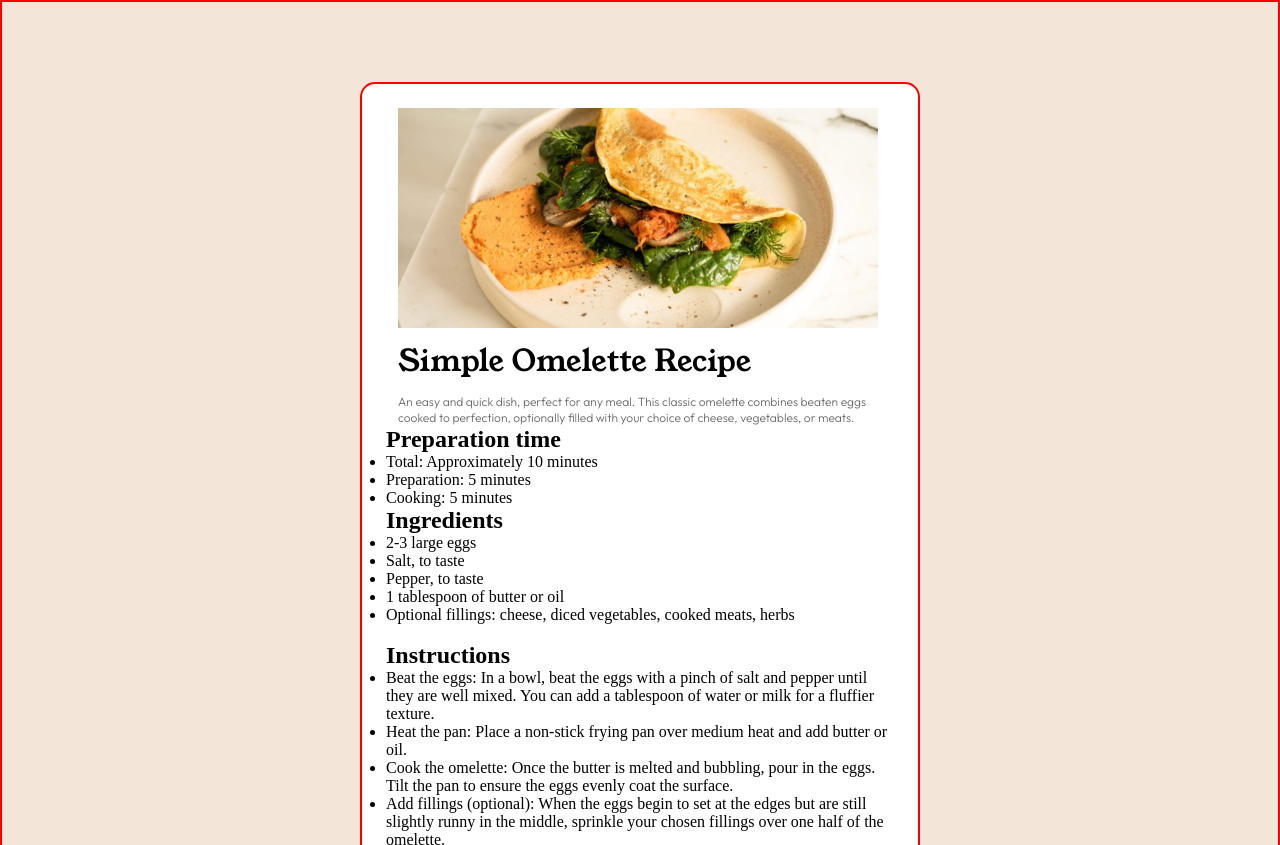
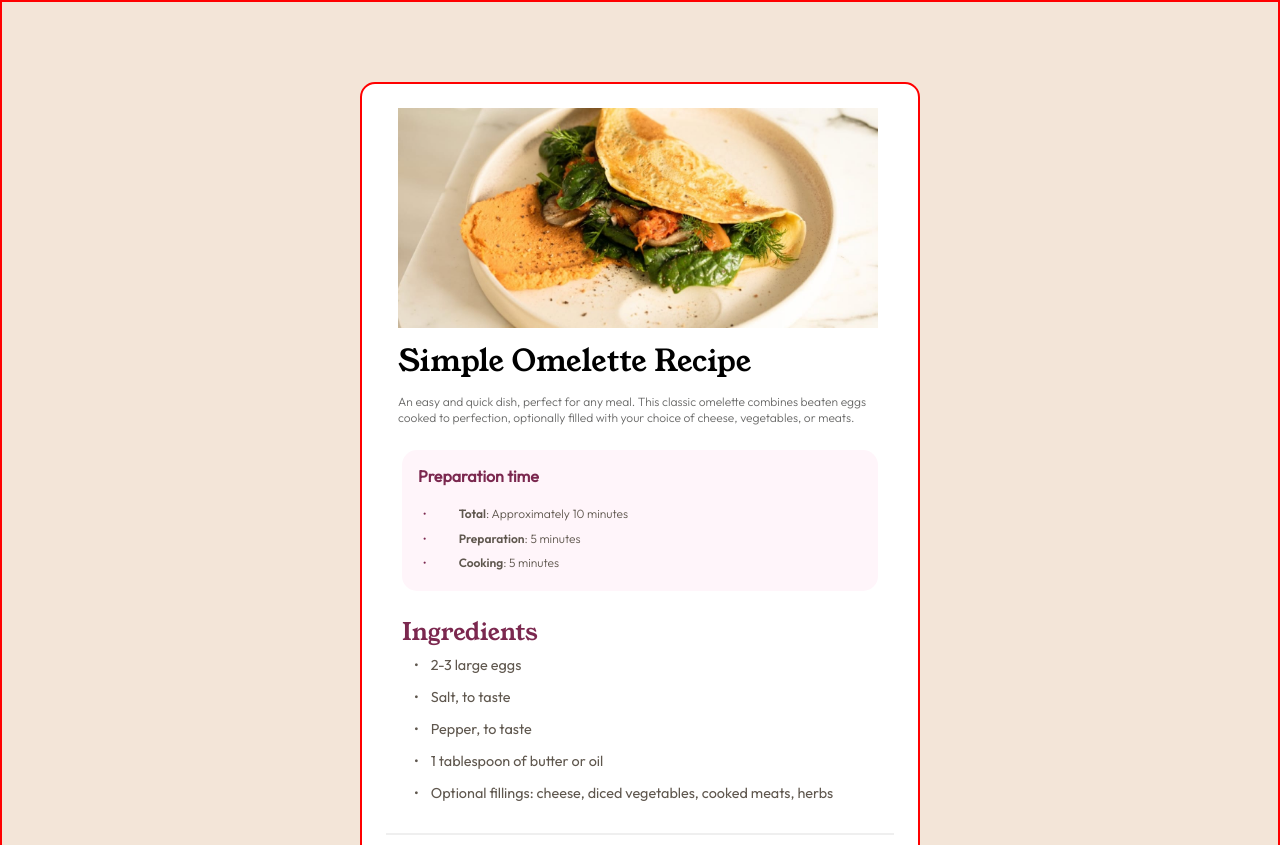
Before and after one commit to mohamedballa/Recipe-page-main, a plain HTML site: page index.html in a window 1280 px wide. Shown: the top 845 px of the page. Drawn offline with Linux system fonts and the light colour scheme; a web font is replaced by a local one.

Commit message:
continue styling

```diff
--- a/index.html
+++ b/index.html
@@ -38,9 +38,9 @@
       <div class="prep-container">
         <h2 class="small-header">Preparation time</h2>
         <ul>
-          <li>Total: Approximately 10 minutes</li>
-          <li>Preparation: 5 minutes</li>
-          <li>Cooking: 5 minutes</li>
+          <li><span>Total</span>: Approximately 10 minutes</li>
+          <li><span>Preparation</span>: 5 minutes</li>
+          <li><span>Cooking</span>: 5 minutes</li>
         </ul>
       </div>
 
@@ -55,7 +55,7 @@
         </ul>
       </div>
 
-      <br />
+      <hr />
 
       <div class="instructions-container">
         <h2 class="header-3">Instructions</h2>
@@ -80,7 +80,7 @@
         </ul>
       </div>
 
-      <br />
+      <hr />
 
       <div class="nutrition-container">
         <h2 class="header-4"> Nutrition</h2>
--- a/style.css
+++ b/style.css
@@ -149,3 +149,57 @@ img {
 	line-height: 1rem;
 	font-family: var(--font-outfit-light);
 }
+.prep-container{
+	background:var(--Rose-50);
+	border-radius: var(--border-radius);
+	padding: 1rem;
+	margin: 1.5rem 1rem;
+}
+.prep-container h2{
+	color: var(--Rose-800);
+	font-family: var(--font-outfit-Regular);
+	margin-bottom: 1rem;
+	font-size: 1rem;
+}
+.prep-container ul {
+	list-style-type:none;
+}
+.prep-container ul li::before{
+	content:"•";
+	padding-right: 2rem ;
+	color: var(--Rose-800);
+}
+.prep-container ul li {
+	font-family: var(--font-outfit-light);
+	font-size: 0.75rem;
+	color: var(--Stone-600);
+	font-weight: 300;
+	padding: 0.3rem;
+}
+.prep-container ul li span{
+	font-family: var(--font-outfit-SemiBold);
+}
+
+.ingredients-container{
+	margin: 1.5rem 1rem;
+}
+.ingredients-container h2{
+	color: var(--Rose-800);
+	font-family: var(--font-young);
+	font-weight: 100;
+}
+.ingredients-container ul{
+	list-style-type: none;
+	font-family: var(--font-outfit-Regular);
+	font-size: 0.90rem;
+	color: var(--Stone-600);
+}
+.ingredients-container ul li::before{
+	content: "•";
+	padding: 0.75rem;
+	line-height: 2rem;
+}
+hr{
+	border: 0.1px solid #efefef;
+	margin-bottom: 1.75rem;
+}
```
